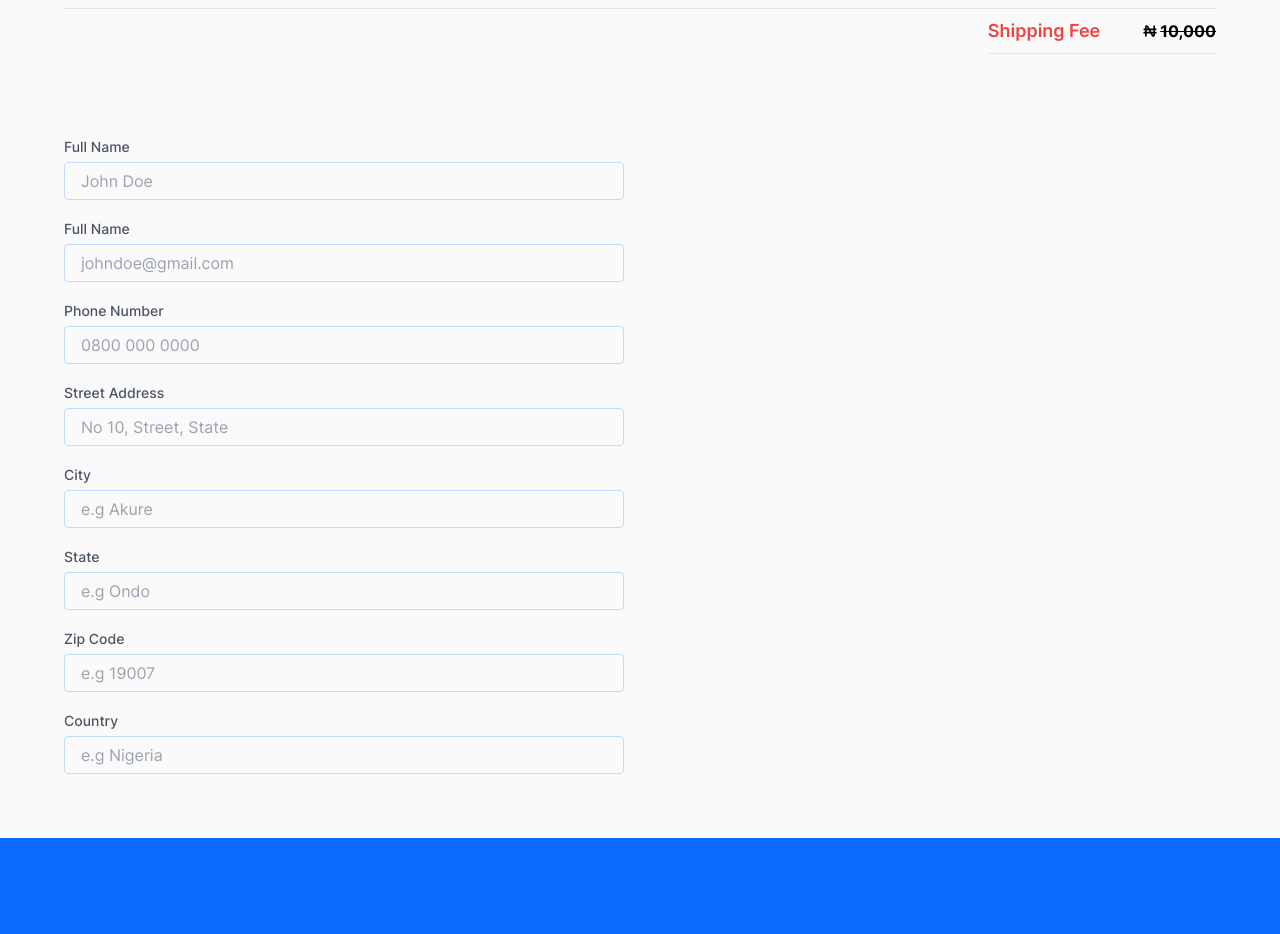
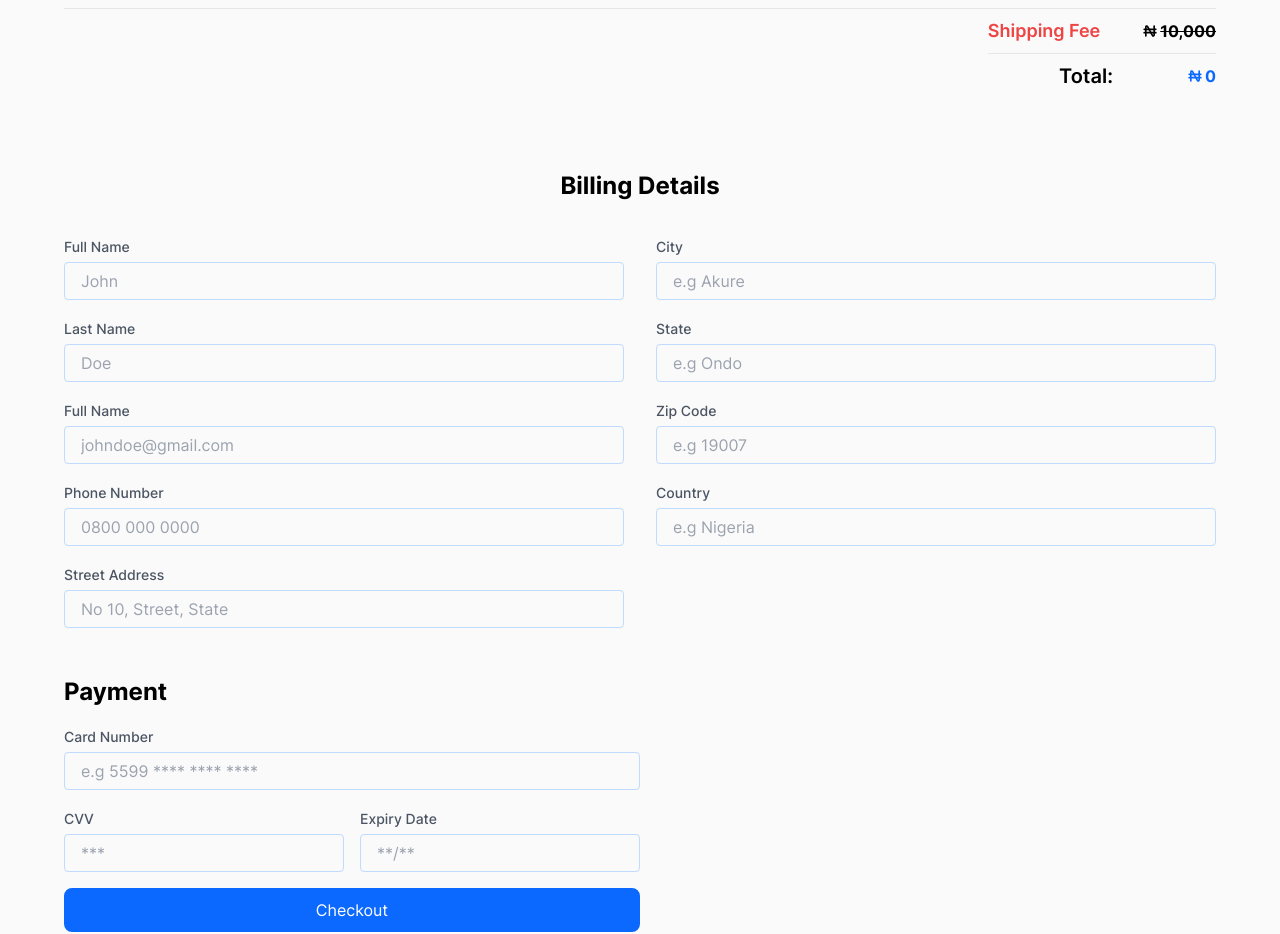
Before and after one commit to Adufe-Obanijesu/HNG_Shop, a Next.js app: page /checkout in a window 1280 px wide. Shown: the part 260-1194 px from the top of the page. Built offline with nearby package versions, Linux system fonts and the light colour scheme.

Commit message:
finished implementing the timbu api

```diff
--- a/components/CheckoutItem.jsx
+++ b/components/CheckoutItem.jsx
@@ -44,7 +44,7 @@ export default function CheckoutItem({
             width={1000}
             height={1000}
             alt={product.name}
-            className="h-full w-full object-top rounded-md object-cover"
+            className="h-full max-h-36 w-full object-top rounded-md object-cover"
           />
         </Link>
         <div>
--- a/pages/checkout/index.jsx
+++ b/pages/checkout/index.jsx
@@ -12,6 +12,7 @@ import { useContext } from "react";
 import { useRouter } from "next/router";
 import { formatNumberWithCommas } from "@/utils/functions";
 import { Email, TextInput } from "@/components/Input";
+import axios from "axios";
 
 export default function Checkout() {
   const router = useRouter();
@@ -25,7 +26,38 @@ export default function Checkout() {
     }
 
     setCheckoutData(newData);
-}
+  }
+
+  const handlePayment = (e) => {
+
+
+    if (e.target.name === "cvv") {
+      const allowedPattern = /^[\d ]*$/;
+      if(!allowedPattern.test(e.target.value)) return;
+      if (e.target.value.length > 3) return;
+    }
+
+    if (e.target.name === "expDate") {
+      if (e.target.value.length > 5) return;
+      const allowedPattern = /^[\d/ ]*$/;
+      if(!allowedPattern.test(e.target.value)) return;
+      if (e.target.value.length === 2 && checkoutData.expDate.length <= e.target.value.length) {
+        if (e.target.value[e.target.value.length-1] == "/") {
+          e.target.value = "0" + e.target.value.slice(0,1);
+        }
+        if (Number(e.target.value) > 12) e.target.value = 12;
+        e.target.value += "/";
+      }
+
+    }
+
+    const newData = {
+        ...checkoutData,
+        [e.target.name]: e.target.value
+    }
+
+    setCheckoutData(newData);
+  }
 
   const { state, dispatch } = useContext(Context);
 
@@ -35,10 +67,38 @@ export default function Checkout() {
 
   const [pay, setPay] = useState("pending");
 
-  const payment = () => {
+  const payment = async e => {
+    e.preventDefault();
+
     setPay("inProgress");
-    dispatch({ type: "CLEAR" });
-    setTimeout(() => setPay("successful"), 2000);
+
+    const { fname, lname, email, phone } = checkoutData
+    const data = {
+      organization_id: process.env.NEXT_PUBLIC_ORG_ID,
+      Appid: process.env.NEXT_PUBLIC_APP_ID,
+      Apikey: process.env.NEXT_PUBLIC_API_KEY,
+      first_name: fname,
+      last_name: lname,
+      email,
+      phone,
+      mode_of_payment: "Card"
+
+    }
+
+    try {
+      const response = await axios.post(process.env.NEXT_PUBLIC_BASE_URL + "/sales", data, {
+        headers: {
+          'Content-Type': 'application/json',
+        }
+      })
+
+      console.log(response)
+      dispatch({ type: "CLEAR" });
+      setPay("successful");
+    } catch(err) {
+      console.log(err);
+    }
+
   };
 
   const reset = () => {
@@ -94,7 +154,7 @@ export default function Checkout() {
         </div>
       </section>
 
-      <div className="flex justify-end">
+      <div className="flex items-end flex-col">
         <div className="border-b py-2 flex justify-end">
           <div className="text-lg text-red-500 font-semibold">
             Shipping Fee
@@ -106,6 +166,16 @@ export default function Checkout() {
               className={`font-bold ${state.cart.length === 0 && "line-through"}`}
             >
               10,000
+            </h3>
+          </div>
+        </div>
+        <div className="v-center gap-8 mt-2">
+          <h4 className="font-semibold text-xl">Total:</h4>
+
+          <div className="v-center ml-10">
+            <TbCurrencyNaira className="text-xl text-primary" />
+            <h3 className="font-bold text-primary">
+              {state.cart.length === 0 ? 0 : formatNumberWithCommas(subtotal + 10000)}
             </h3>
           </div>
         </div>
@@ -222,18 +292,41 @@ export default function Checkout() {
       </section> */}
 
       <section>
-        <form>
+        <h3 className="font-bold text-2xl mb-8 text-center">Billing Details</h3>
+        <form onSubmit={payment}>
           <div className="grid md:grid-cols-2 gap-4 md:gap-8">
             <div>
-              <TextInput name="name" label="Full Name" placeholder="John Doe" value={checkoutData.name} setData={handleInput} />
+              <TextInput name="fname" label="Full Name" placeholder="John" value={checkoutData.fname} setData={handleInput} />
+              <TextInput name="lname" label="Last Name" placeholder="Doe" value={checkoutData.lname} setData={handleInput} />
               <Email name="email" label="Full Name" placeholder="johndoe@gmail.com" value={checkoutData.email} setData={handleInput} />
               <TextInput name="phone" label="Phone Number" placeholder="0800 000 0000" value={checkoutData.phone} setData={handleInput} />
               <TextInput name="address" label="Street Address" placeholder="No 10, Street, State" value={checkoutData.address} setData={handleInput} />
+            </div>
+
+            <div>
+
               <TextInput name="city" label="City" placeholder="e.g Akure" value={checkoutData.city} setData={handleInput} />
               <TextInput name="state" label="State" placeholder="e.g Ondo" value={checkoutData.state} setData={handleInput} />
               <TextInput name="zipCode" label="Zip Code" placeholder="e.g 19007" value={checkoutData.zipCode} setData={handleInput} />
               <TextInput name="country" label="Country" placeholder="e.g Nigeria" value={checkoutData.country} setData={handleInput} />
             </div>
+
+          </div>
+
+
+          <div className="md:w-1/2 w-full mt-8">
+            <h3 className="font-bold text-2xl mb-4">Payment</h3>
+            <div>
+              <TextInput name="cardNumber" label="Card Number" placeholder="e.g 5599 **** **** ****" value={checkoutData.cardNumber} setData={handleInput} />
+              <div className="grid grid-cols-2 gap-4">
+                <TextInput name="cvv" label="CVV" placeholder="***" value={checkoutData.cvv} setData={handlePayment} />
+                <TextInput name="expDate" label="Expiry Date" placeholder="**/**" value={checkoutData.expDate} setData={handlePayment} />
+              </div>
+            </div>
+
+            <button className="btn border-2 border-primary w-full">
+              Checkout
+            </button>
           </div>
         </form>
       </section>
```
